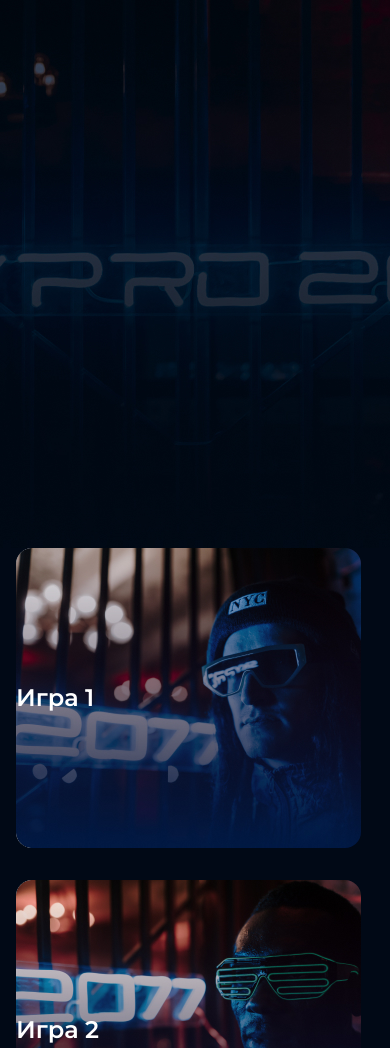
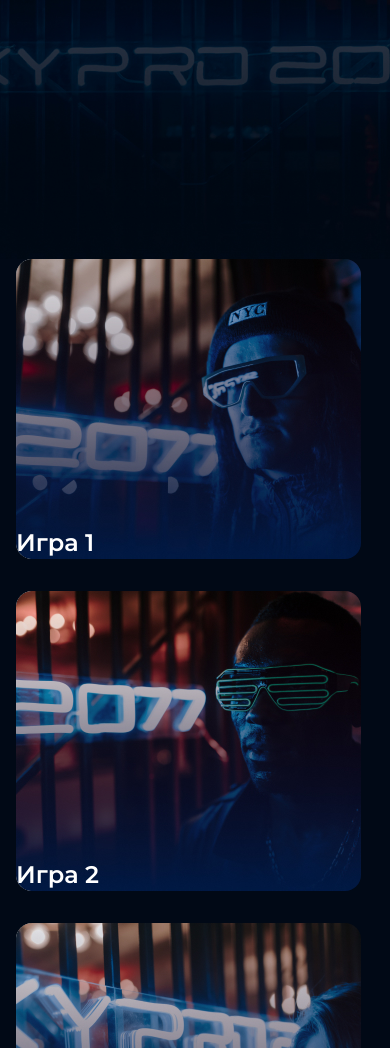
Before and after one commit to DmitriiTheBest/2, a plain HTML site: page index.html in a window 390 px wide. Shown: the part 476-1524 px from the top of the page. Drawn offline with Linux system fonts and the light colour scheme.

Commit message:
changed the index.html and js files

```diff
--- a/_mobile.scss
+++ b/_mobile.scss
@@ -2,6 +2,10 @@
     .center {
         padding-left: 16px;
         padding-right: 16px;
+    }
+
+    .top {
+        height: 735px;
     }
 
     .title {
@@ -48,6 +52,10 @@
         }
     }
 
+    .menu {
+        height: 1220px;
+    }
+
     .game_title {
         display: flex;
         gap: 32px;
@@ -59,7 +67,7 @@
         color: #FFFFFF;
         border-radius: 16px;
         flex-wrap: wrap;
-        align-content: space-around;
+        align-content: stretch;
     }
 
     .seasons_content {
--- a/index.html
+++ b/index.html
@@ -4,7 +4,7 @@
     <meta charset="UTF-8">
     <meta http-equiv="X-UA-Compatible" content="IE=edge">
     <meta name="viewport" content="width=device-width, initial-scale=1.0">
-    <title>Главная страница</title>
+    <title>Главная</title>
     <link rel="preconnect" href="https://fonts.googleapis.com">
     <link rel="preconnect" href="https://fonts.gstatic.com" crossorigin>
     <link href="https://fonts.googleapis.com/css2?family=Montserrat:wght@400;500;600;700&display=swap" rel="stylesheet">
--- a/style.scss
+++ b/style.scss
@@ -79,17 +79,20 @@ body {
     align-items: flex-end;
     color: #FFFFFF;
     border-radius: 16px;
-    &__1 {
-        background-image: url(imgs/game_1.jpeg);
-    }
+    // padding-left: 32px;
+    // margin-bottom: 128px;
+}
 
-    &__2 {
-        background-image: url(imgs/game_2.jpeg);
-    }
+.game_title__1 {
+    background-image: url(imgs/game_1.jpeg);
+}
 
-    &__3 {
-        background-image: url(imgs/game_3.jpeg);
-    }
+.game_title__2 {
+    background-image: url(imgs/game_2.jpeg);
+}
+
+.game_title__3 {
+    background-image: url(imgs/game_3.jpeg);
 }
 
 .seasons {
```
Also changed, not shown: style.css, 1 other file.
